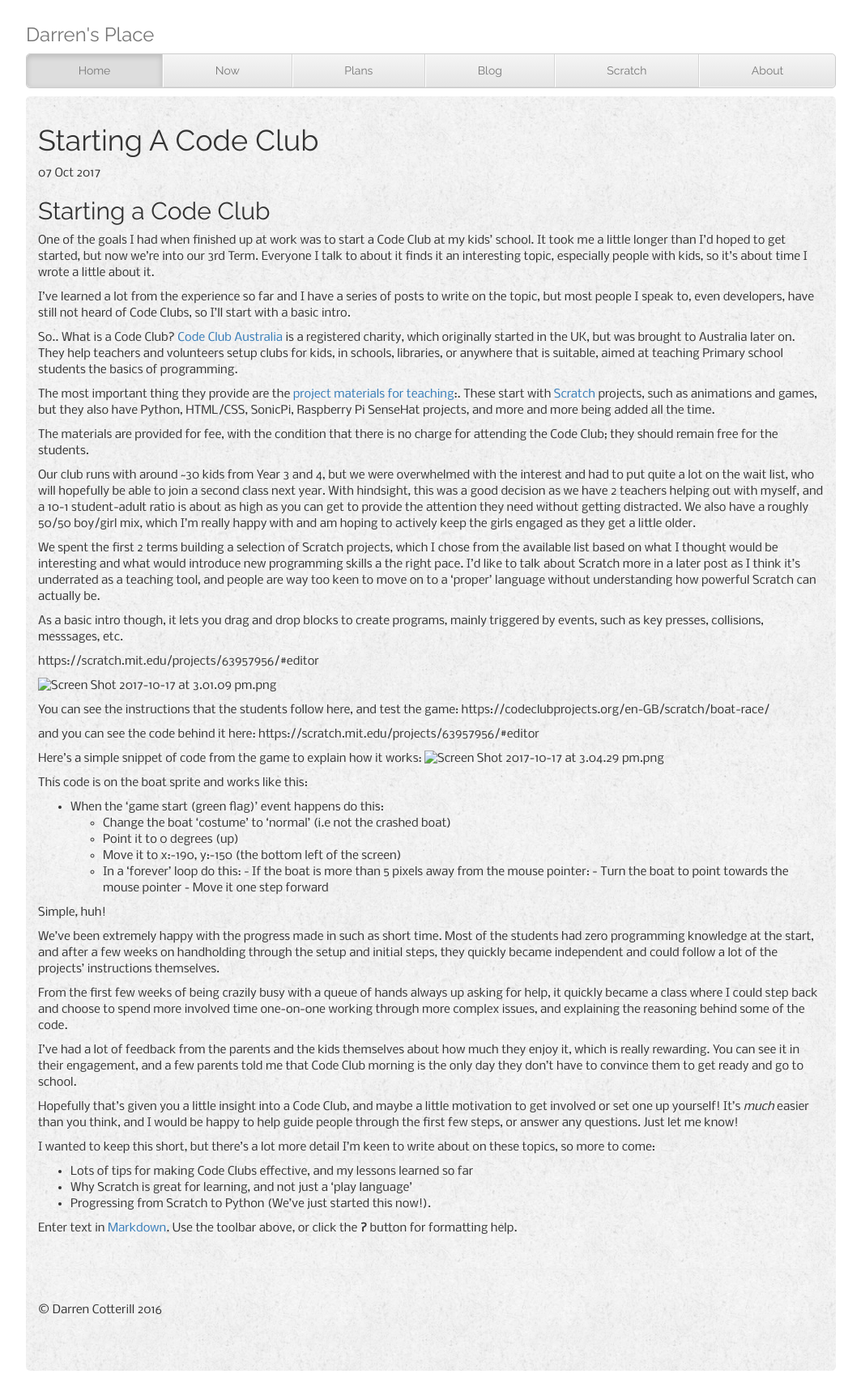
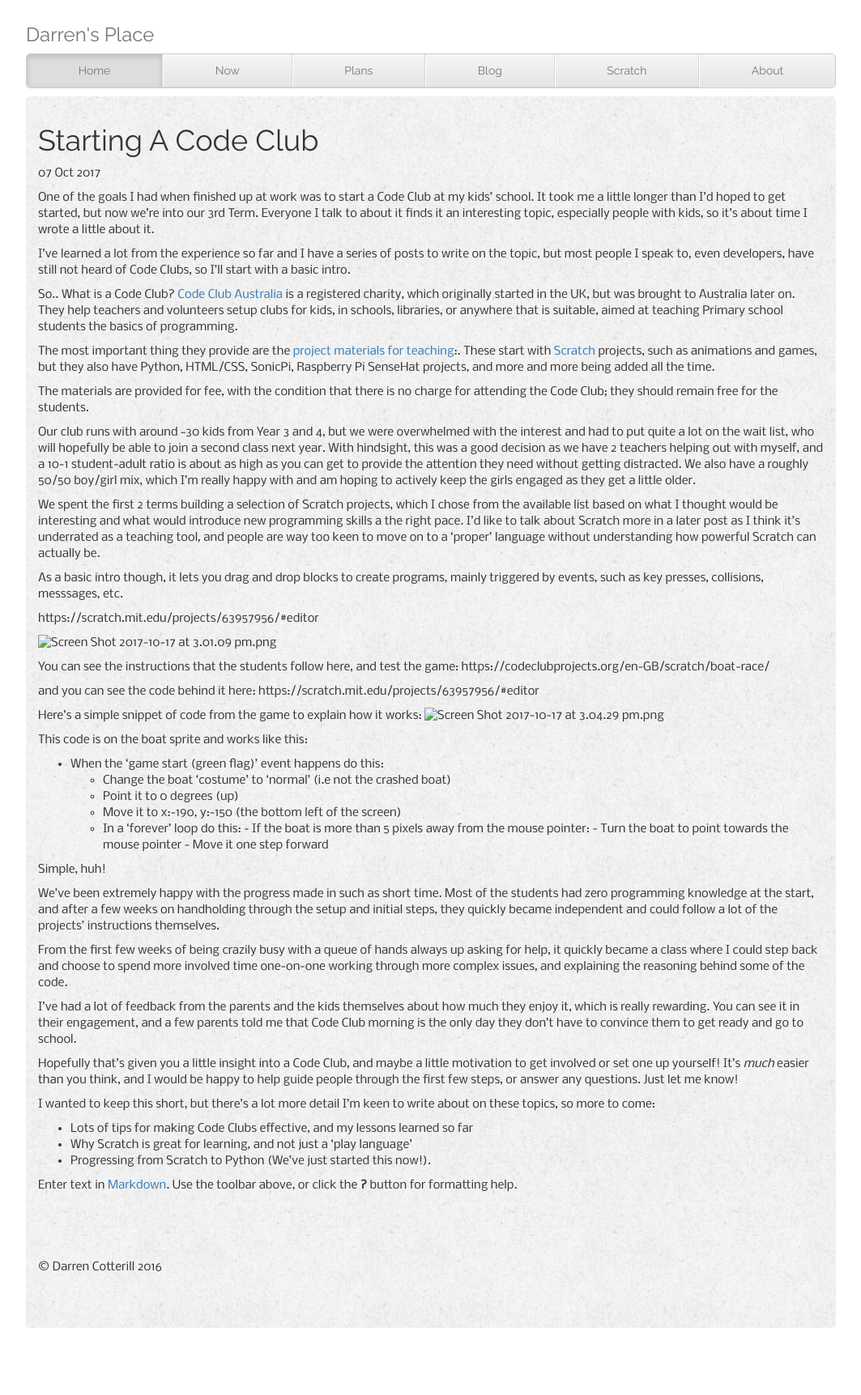
Before and after one commit to DCotterill/DCotterill.github.io, a Jekyll site: the page built from _posts/2017-10-17-starting-a-code-club.md, in a window 1280 px wide. Shown: the whole page at 81% size, without its empty margins (108-1171 px from the left). Built offline with Jekyll 4.4.1, drawn with Linux system fonts in a browser that asks for light colours; nearby versions of some CDN libraries; some web fonts are replaced; comment, search, counter and statistics services are not loaded; after the commit the page ends 1670 px from its top, so only the background shows below that.

Commit message:
Update 2017-10-17-starting-a-code-club.md

```diff
--- a/_posts/2017-10-17-starting-a-code-club.md
+++ b/_posts/2017-10-17-starting-a-code-club.md
@@ -6,7 +6,7 @@ categories: published
 comments: true
 permalink: /posts/starting-a-code-club/
 ---
-## Starting a Code Club
+
 
 One of the goals I had when finished up at work was to start a Code Club at my kids' school. It took me a little longer than I'd hoped to get started, but now we're into our 3rd Term. Everyone I talk to about it finds it an interesting topic, especially people with kids, so it's about time I wrote a little about it.
 
```
